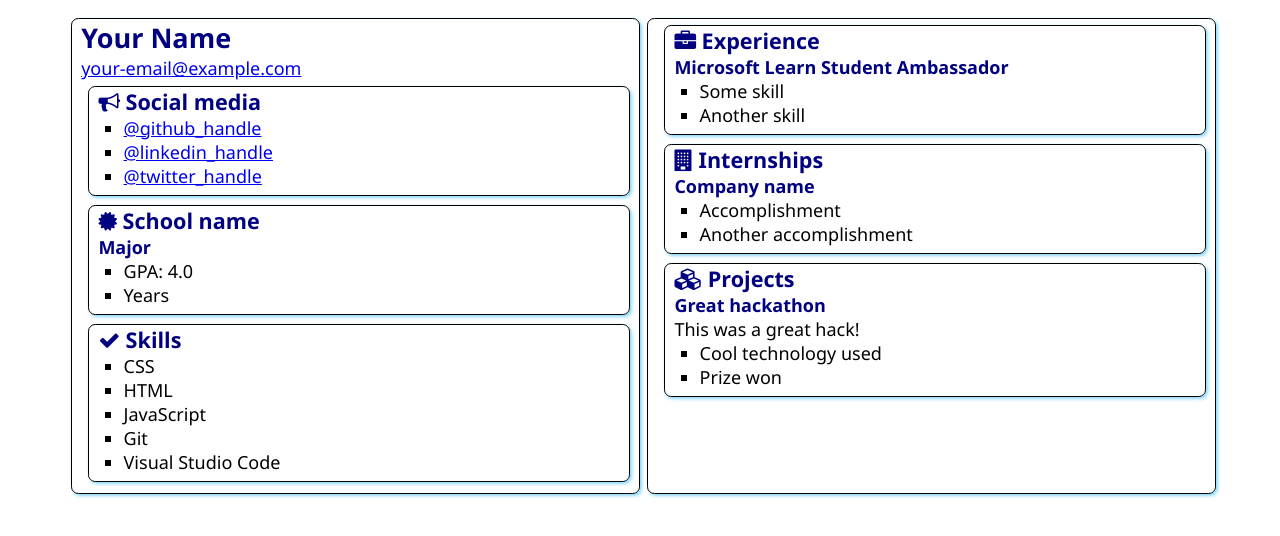
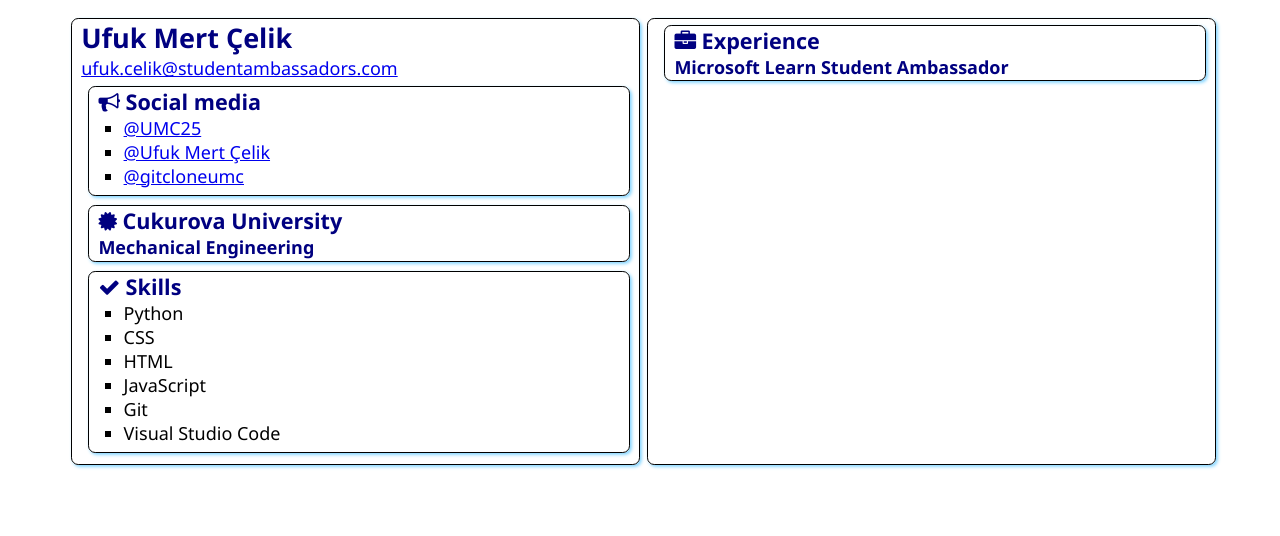
Before and after one commit to UMC25/SATechnicalOnboarding, a plain HTML site: page src/index.html in a window 1280 px wide. Drawn offline with Linux system fonts and the light colour scheme.

Commit message:
Commit made from VS Code Azure Static Web Apps my site

```diff
--- a/src/index.html
+++ b/src/index.html
@@ -12,8 +12,8 @@
 <body>
     <main>
         <article class="box">
-            <h1>Your Name</h1>
-            <div><a href="mailto:your.email@example.com">your-email@example.com</a></div>
+            <h1>Ufuk Mert Çelik</h1>
+            <div><a href="mailto:ufuk.celik@studentambassadors.com">ufuk.celik@studentambassadors.com</a></div>
 
             <section class="box">
                 <h2>
@@ -21,9 +21,9 @@
                     Social media
                 </h2>
                 <ul>
-                    <li><a href="https://github.com/<handle>">@github_handle</a></li>
-                    <li><a href="https://linkedin.com/in/<handle>">@linkedin_handle</a></li>
-                    <li><a href="https://twitter.com/<handle>">@twitter_handle</a></li>
+                    <li><a href="https://github.com/UMC25">@UMC25</a></li>
+                    <li><a href="https://linkedin.com/in/ufuk-mert-çelik-7586a9167/">@Ufuk Mert Çelik</a></li>
+                    <li><a href="https://twitter.com/gitcloneumc">@gitcloneumc</a></li>
                 </ul>
             </section>
 
@@ -31,13 +31,9 @@
                 <div class="education">
                     <h2>
                         <i class="fa fa-certificate" aria-hidden="true"></i>
-                        School name
+                        Cukurova University
                     </h2>
-                    <h3>Major</h3>
-                    <ul>
-                        <li>GPA: 4.0</li>
-                        <li>Years</li>
-                    </ul>
+                    <h3>Mechanical Engineering</h3>
                 </div>
             </section>
 
@@ -47,6 +43,7 @@
                     Skills
                 </h2>
                 <ul>
+                    <li>Python</li>
                     <li>CSS</li>
                     <li>HTML</li>
                     <li>JavaScript</li>
@@ -62,35 +59,6 @@
                     Experience
                 </h2>
                 <h3>Microsoft Learn Student Ambassador</h3>
-                <ul>
-                    <li>Some skill</li>
-                    <li>Another skill</li>
-                </ul>
-            </section>
-            <section class="box">
-                <h2>
-                    <i class="fa fa-building" aria-hidden="true"></i>
-                    Internships
-                </h2>
-
-                <h3>Company name</h3>
-                <ul>
-                    <li>Accomplishment</li>
-                    <li>Another accomplishment</li>
-                </ul>
-            </section>
-            <section class="box">
-                <h2>
-                    <i class="fa fa-cubes" aria-hidden="true"></i>
-                    Projects
-                </h2>
-
-                <h3>Great hackathon</h3>
-                <div>This was a great hack!</div>
-                <ul>
-                    <li>Cool technology used</li>
-                    <li>Prize won</li>
-                </ul>
             </section>
         </article>
 
```
